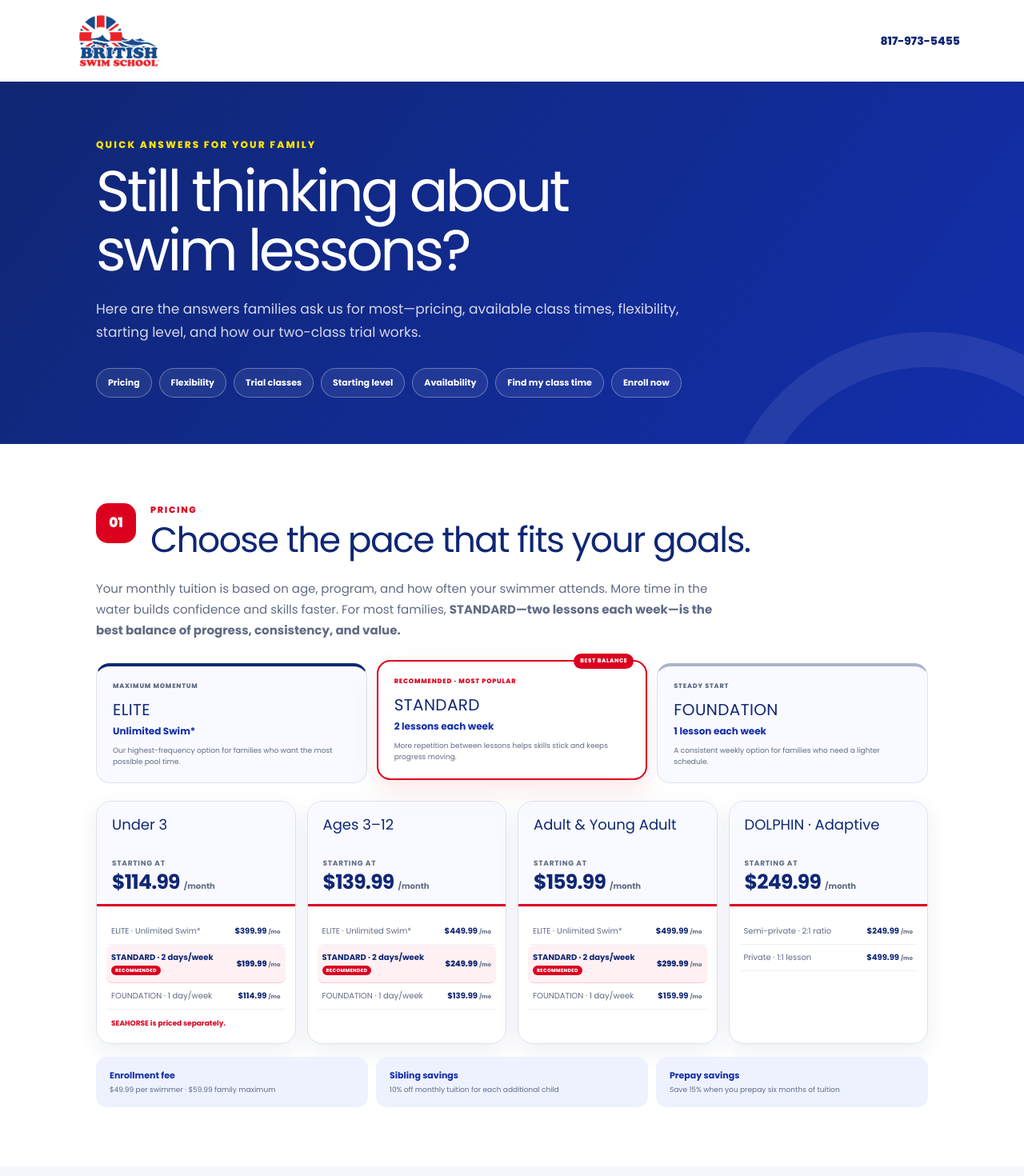
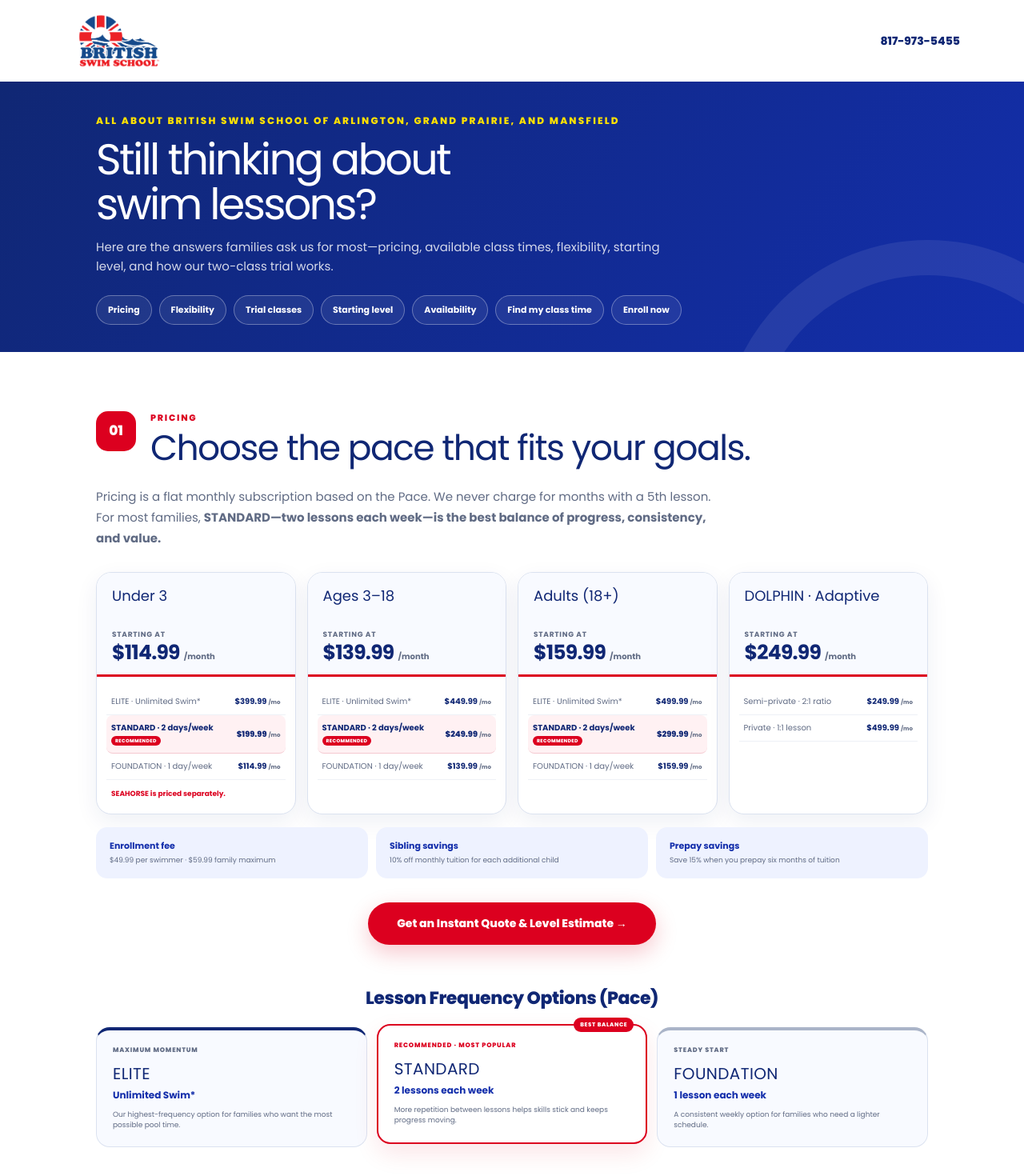
Before and after one commit to rootedinresearch/12-questions-every-parent-should-ask-chat-gpt-site, a Next.js app: page /answers in a window 1280 px wide. Shown: the top 1470 px of the page at 80% size. Built offline with nearby package versions, Linux system fonts and the light colour scheme.

Commit message:
Update layout sizes, add smart DOB parsing/formatting, invalid fields highlight in red, email body template details, and reorder pricing elements

```diff
--- a/app/answers/page.tsx
+++ b/app/answers/page.tsx
@@ -14,8 +14,8 @@ const locations = [
 
 const pricing = [
   { group: "Under 3", starting: "$114.99", rows: [["ELITE · Unlimited Swim*", "$399.99"], ["STANDARD · 2 days/week", "$199.99"], ["FOUNDATION · 1 day/week", "$114.99"]], note: "SEAHORSE is priced separately." },
-  { group: "Ages 3–12", starting: "$139.99", rows: [["ELITE · Unlimited Swim*", "$449.99"], ["STANDARD · 2 days/week", "$249.99"], ["FOUNDATION · 1 day/week", "$139.99"]] },
-  { group: "Adult & Young Adult", starting: "$159.99", rows: [["ELITE · Unlimited Swim*", "$499.99"], ["STANDARD · 2 days/week", "$299.99"], ["FOUNDATION · 1 day/week", "$159.99"]] },
+  { group: "Ages 3–18", starting: "$139.99", rows: [["ELITE · Unlimited Swim*", "$449.99"], ["STANDARD · 2 days/week", "$249.99"], ["FOUNDATION · 1 day/week", "$139.99"]] },
+  { group: "Adults (18+)", starting: "$159.99", rows: [["ELITE · Unlimited Swim*", "$499.99"], ["STANDARD · 2 days/week", "$299.99"], ["FOUNDATION · 1 day/week", "$159.99"]] },
   { group: "DOLPHIN · Adaptive", starting: "$249.99", rows: [["Semi-private · 2:1 ratio", "$249.99"], ["Private · 1:1 lesson", "$499.99"]] },
 ];
 
@@ -28,7 +28,7 @@ export default function AnswersPage() {
       </header>
 
       <section className="answers-hero">
-        <p className="answers-kicker">Quick answers for your family</p>
+        <p className="answers-kicker">All About British Swim School of Arlington, Grand Prairie, and Mansfield</p>
         <h1>Still thinking about swim lessons?</h1>
         <p>Here are the answers families ask us for most—pricing, available class times, flexibility, starting level, and how our two-class trial works.</p>
         <nav className="topic-nav" aria-label="Jump to a topic">
@@ -38,12 +38,8 @@ export default function AnswersPage() {
 
       <section className="answer-section" id="pricing">
         <div className="section-heading"><span>01</span><div><p>Pricing</p><h2>Choose the pace that fits your goals.</h2></div></div>
-        <p className="section-intro">Your monthly tuition is based on age, program, and how often your swimmer attends. More time in the water builds confidence and skills faster. For most families, <strong>STANDARD—two lessons each week—is the best balance of progress, consistency, and value.</strong></p>
-        <div className="pace-guide" aria-label="Compare our three lesson paces">
-          <article className="pace-option elite-pace"><span>Maximum momentum</span><h3>ELITE</h3><strong>Unlimited Swim*</strong><p>Our highest-frequency option for families who want the most possible pool time.</p></article>
-          <article className="pace-option standard-pace"><span>Recommended · Most popular</span><h3>STANDARD</h3><strong>2 lessons each week</strong><p>More repetition between lessons helps skills stick and keeps progress moving.</p></article>
-          <article className="pace-option foundation-pace"><span>Steady start</span><h3>FOUNDATION</h3><strong>1 lesson each week</strong><p>A consistent weekly option for families who need a lighter schedule.</p></article>
-        </div>
+        <p className="section-intro">Pricing is a flat monthly subscription based on the Pace. We never charge for months with a 5th lesson. For most families, <strong>STANDARD—two lessons each week—is the best balance of progress, consistency, and value.</strong></p>
+
         <div className="pricing-grid">
           {pricing.map((plan) => (
             <article className="pricing-card" key={plan.group}>
@@ -59,10 +55,22 @@ export default function AnswersPage() {
             </article>
           ))}
         </div>
+
         <div className="pricing-notes">
           <div><strong>Enrollment fee</strong><span>$49.99 per swimmer · $59.99 family maximum</span></div>
           <div><strong>Sibling savings</strong><span>10% off monthly tuition for each additional child</span></div>
           <div><strong>Prepay savings</strong><span>Save 15% when you prepay six months of tuition</span></div>
+        </div>
+
+        <div className="pricing-actions">
+          <Link className="pricing-quote-button" href="/hold">Get an Instant Quote &amp; Level Estimate →</Link>
+        </div>
+
+        <h3 className="pace-section-title">Lesson Frequency Options (Pace)</h3>
+        <div className="pace-guide" aria-label="Compare our three lesson paces">
+          <article className="pace-option elite-pace"><span>Maximum momentum</span><h3>ELITE</h3><strong>Unlimited Swim*</strong><p>Our highest-frequency option for families who want the most possible pool time.</p></article>
+          <article className="pace-option standard-pace"><span>Recommended · Most popular</span><h3>STANDARD</h3><strong>2 lessons each week</strong><p>More repetition between lessons helps skills stick and keeps progress moving.</p></article>
+          <article className="pace-option foundation-pace"><span>Steady start</span><h3>FOUNDATION</h3><strong>1 lesson each week</strong><p>A consistent weekly option for families who need a lighter schedule.</p></article>
         </div>
       </section>
 
--- a/app/globals.css
+++ b/app/globals.css
@@ -660,3 +660,61 @@ button:focus-visible,a:focus-visible { outline:3px solid var(--yellow); outline-
     width: 100%;
   }
 }
+
+/* Error borders */
+.invalid-field {
+  border-color: var(--red) !important;
+  background-color: #fff8f8 !important;
+}
+.invalid-field:focus {
+  border-color: var(--red) !important;
+  box-shadow: 0 0 0 3px rgba(220, 0, 31, 0.15) !important;
+}
+
+/* Compact Heroes */
+.answers-hero, .hold-hero {
+  padding-top: 40px !important;
+  padding-bottom: 34px !important;
+}
+.answers-hero h1, .hold-hero h1 {
+  font-size: clamp(32px, 5vw, 54px) !important;
+}
+.answers-hero > p:not(.answers-kicker), .hold-hero > p:not(.answers-kicker) {
+  margin-top: 14px !important;
+  font-size: 15px !important;
+  line-height: 1.6 !important;
+}
+.topic-nav {
+  margin-top: 24px !important;
+}
+
+/* Pricing Actions */
+.pricing-actions {
+  display: flex;
+  justify-content: center;
+  margin: 30px 0 45px;
+}
+.pricing-quote-button {
+  display: inline-block;
+  padding: 16px 36px;
+  border-radius: 99px;
+  background: var(--red);
+  color: #fff;
+  font-size: 14px;
+  font-weight: 800;
+  text-decoration: none;
+  box-shadow: 0 10px 28px rgba(220,0,31,0.22);
+  transition: transform 0.18s ease, background 0.18s ease;
+}
+.pricing-quote-button:hover {
+  background: #a90018;
+  transform: translateY(-2px);
+}
+.pace-section-title {
+  color: var(--navy);
+  font-size: 22px;
+  font-weight: 800;
+  margin: 50px 0 20px;
+  text-align: center;
+  letter-spacing: -0.02em;
+}
--- a/app/hold/page.tsx
+++ b/app/hold/page.tsx
@@ -15,7 +15,7 @@ export default function HoldPage() {
         <a className="header-call" href="tel:+18179735455">817-973-5455</a>
       </header>
       <section className="hold-hero">
-        <div><p className="answers-kicker">Takes about 3 minutes</p><h1>Let’s find your class time.</h1><p>Answer a few questions about your swimmer. We’ll estimate the right starting level, then text you the open class times that fit your schedule.</p></div>
+        <div><p className="answers-kicker">All About British Swim School of Arlington, Grand Prairie, and Mansfield</p><h1>Let’s find your class time.</h1><p>Answer a few questions about your swimmer. We’ll estimate the right starting level, then text you the open class times that fit your schedule.</p></div>
         <div className="hold-timeline" aria-label="What happens next"><span><b>1</b><strong>Share details</strong><small>Family and swimmer information</small></span><span><b>2</b><strong>Confirm level</strong><small>We identify the right starting point</small></span><span><b>3</b><strong>Choose a class</strong><small>We review current availability</small></span><span><b>4</b><strong>Get your options</strong><small>We text you the class times that fit</small></span></div>
       </section>
 
--- a/app/page.tsx
+++ b/app/page.tsx
@@ -64,7 +64,31 @@ export default function Home() {
     }
     setPdfSent(true);
     setPdfLoading(false);
-    window.location.href = `mailto:goswimarlsgpra@britishswimschool.com?subject=12-Questions%20PDF%20Request&body=Please%20send%20a%20PDF%20copy%20of%20the%2012-Questions%20Guide%20to%3A%20${encodeURIComponent(pdfEmail)}`;
+    const emailBody = `Hi British Swim School Team,
+
+I would like to request a PDF copy of the 12 Questions Parent Guide.
+
+Customer Email: ${pdfEmail}
+
+==================================================
+[FOR OFFICE STAFF ACTION]
+1. Click Reply (sends to the customer's email above).
+2. Attach the "12-Questions Parent Guide" PDF.
+3. Copy and paste the template response below.
+4. Text the family at their number if logged in the sheet.
+
+[COPY/PASTE TEMPLATE RESPONSE TO CUSTOMER]
+--------------------------------------------------
+Hi!
+
+Thank you for requesting our 12 Questions Swim Lesson Guide. We have attached the PDF version to this email.
+
+If you have any questions about starting levels, pool schedules, or pricing for Arlington, Mansfield, or Grand Prairie, please let us know or text us at 817-973-5455.
+
+Best regards,
+Greg, Melissa & the British Swim School Team
+--------------------------------------------------`;
+    window.location.href = `mailto:goswimarlsgpra@britishswimschool.com?subject=12-Questions%20PDF%20Request&body=${encodeURIComponent(emailBody)}`;
   };
   const isIntro = slide === 0;
   const isFinish = slide === totalSlides - 1;
```
Also changed, not shown: app/hold/HoldForm.tsx (+59 -8 lines).
